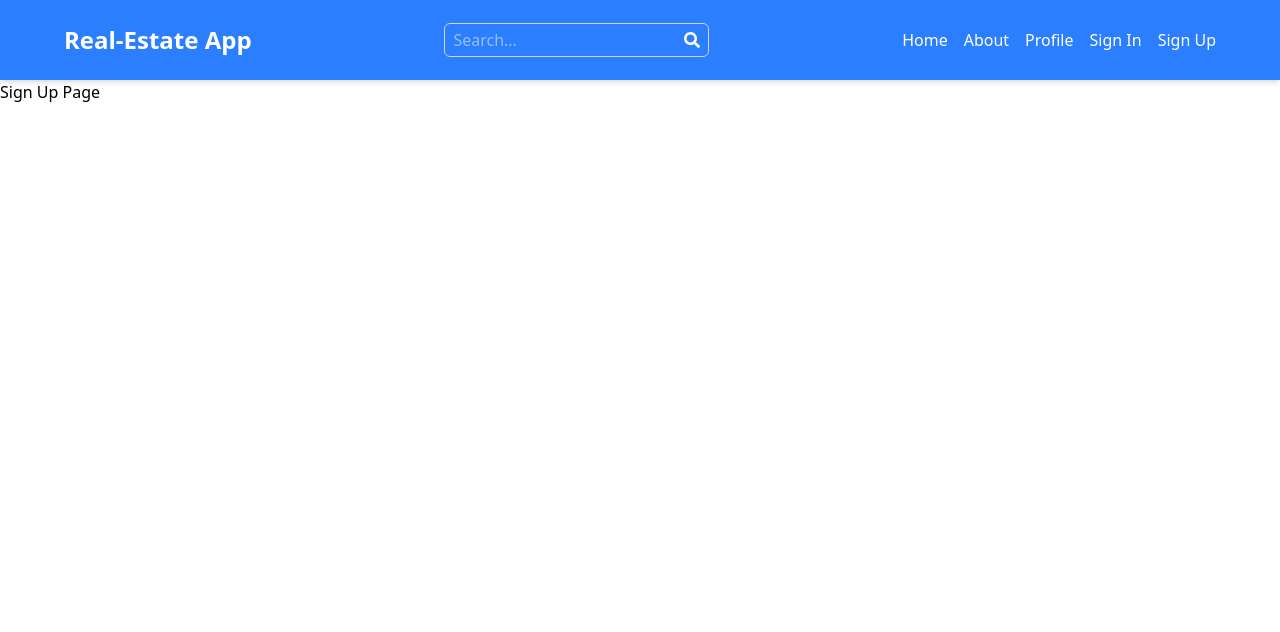
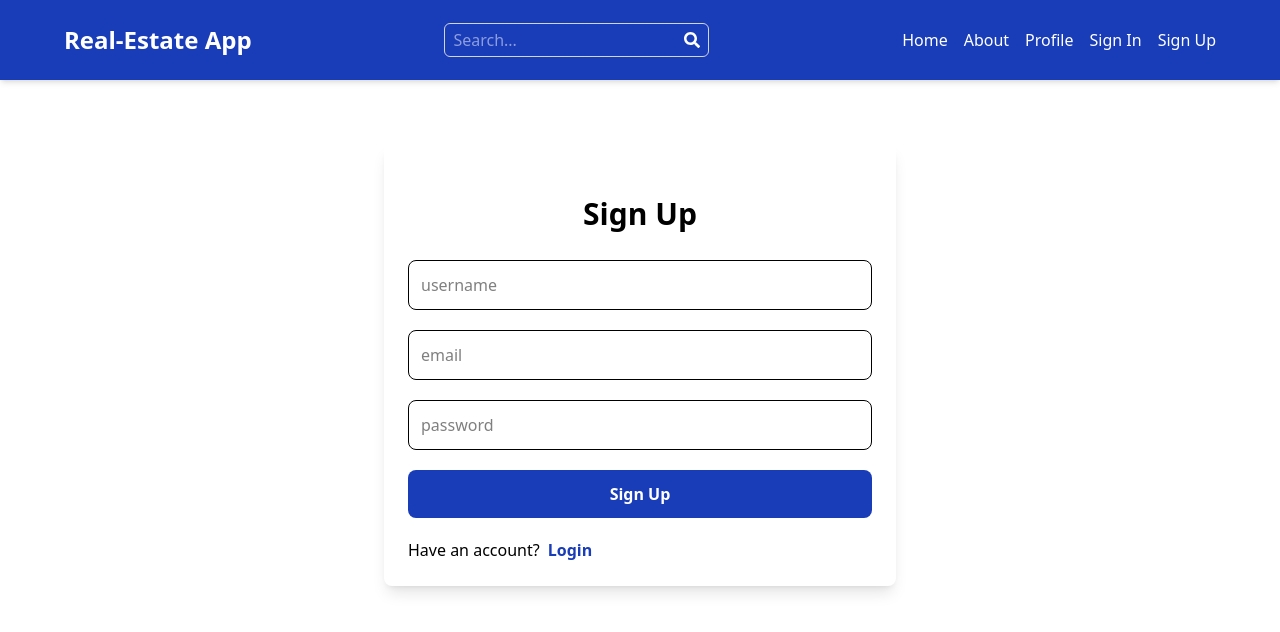
Before and after one commit to Eslam-Aly/realEstate-client, a React (Vite) app: page /signup in a window 1280 px wide. Shown: the top 632 px of the page. Built offline with nearby package versions, Linux system fonts and the light colour scheme.

Commit message:
Completed the signup page

```diff
--- a/src/components/Header.jsx
+++ b/src/components/Header.jsx
@@ -4,7 +4,7 @@ import { Link } from "react-router-dom";
 
 function Header() {
   return (
-    <header className="bg-blue-500 text-white  w-full  shadow-md h-20 flex items-center sticky top-0 z-50">
+    <header className="bg-blue-800 text-white  w-full  shadow-md h-20 flex items-center sticky top-0 z-50">
       <div className="container mx-auto flex items-center justify-between w-[90%] ">
         <div>
           <Link to="/" className="text-sm md:text-2xl font-bold">
--- a/src/pages/SignUp.jsx
+++ b/src/pages/SignUp.jsx
@@ -1,7 +1,84 @@
 import React from "react";
+import { Link, useNavigate } from "react-router-dom";
 
 function SignUp() {
-  return <div>Sign Up Page</div>;
+  const [eroor, setError] = React.useState(null);
+  const [loading, setLoading] = React.useState(false);
+  const [formData, setFormData] = React.useState({});
+  const navigate = useNavigate();
+  const handleChange = async (e) => {
+    setFormData({
+      ...formData,
+      [e.target.id]: e.target.value,
+    });
+  };
+
+  const handleSubmit = async (e) => {
+    e.preventDefault();
+    try {
+      setLoading(true);
+      const res = await fetch("/api/auth/signup", {
+        method: "POST",
+        headers: { "Content-Type": "application/json" },
+        body: JSON.stringify(formData),
+      });
+      const data = await res.json();
+      if (data.success === false) {
+        setLoading(false);
+        setError(data.message);
+        return;
+      }
+      setLoading(false);
+      setError(null);
+      navigate("/signin");
+    } catch (error) {
+      setLoading(false);
+      setError(error.message);
+    }
+  };
+
+  return (
+    <div className="max-w-lg mx-auto mt-16 p-6  rounded-lg shadow-lg">
+      <h1 className="text-3xl text-center font-semibold my-7">Sign Up</h1>
+      <form onSubmit={handleSubmit} className="flex flex-col gap-5 ">
+        <input
+          onChange={handleChange}
+          type="text"
+          id="username"
+          placeholder="username"
+          className="border p-3 rounded-lg "
+        />
+        <input
+          onChange={handleChange}
+          type="email"
+          id="email"
+          placeholder="email"
+          className="border p-3 rounded-lg "
+        />
+        <input
+          onChange={handleChange}
+          type="text"
+          id="password"
+          placeholder="password"
+          className="border p-3 rounded-lg "
+        />
+        <button
+          disabled={loading}
+          type="submit"
+          className="bg-blue-800 text-white p-3 rounded-lg font-semibold"
+        >
+          {loading ? "Loading..." : "Sign Up"}
+        </button>
+      </form>
+      <div className="flex gap-2 mt-5">
+        <p>Have an account?</p>
+        <Link to="/signin" className="text-blue-800 font-semibold">
+          {" "}
+          Login
+        </Link>
+      </div>
+      {eroor && <p className="text-red-600 mt-3">{eroor}</p>}
+    </div>
+  );
 }
-
 export default SignUp;
--- a/vite.config.js
+++ b/vite.config.js
@@ -4,5 +4,13 @@ import tailwindcss from "@tailwindcss/vite";
 
 // https://vite.dev/config/
 export default defineConfig({
+  server: {
+    proxy: {
+      "/api": {
+        target: "http://localhost:3000",
+        secure: false,
+      },
+    },
+  },
   plugins: [react(), tailwindcss()],
 });
```
